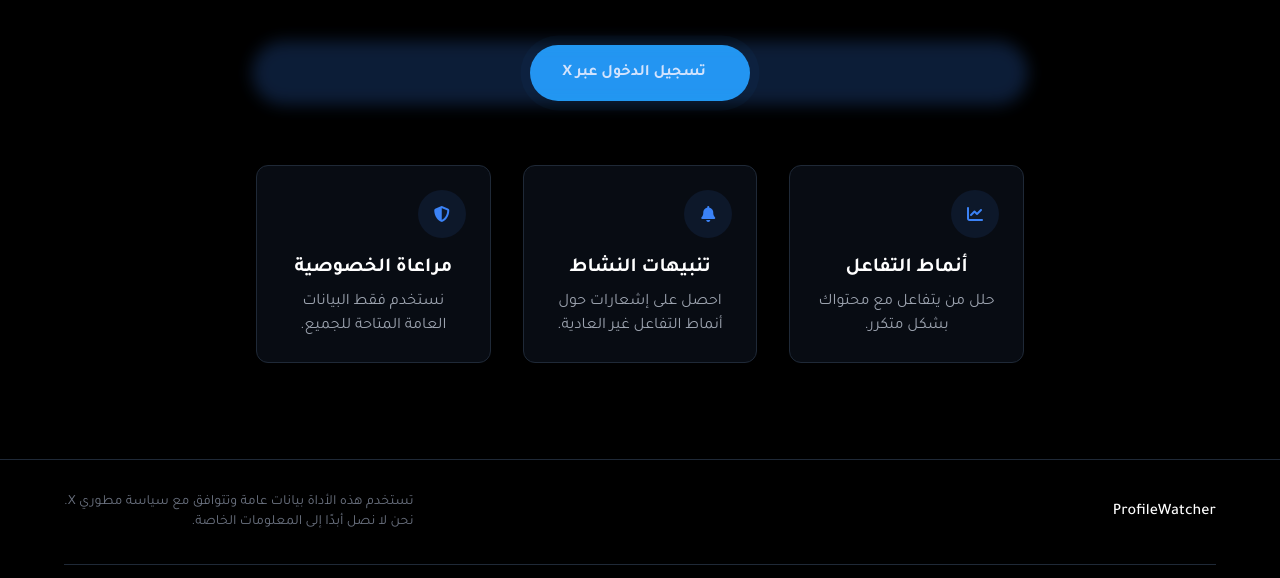
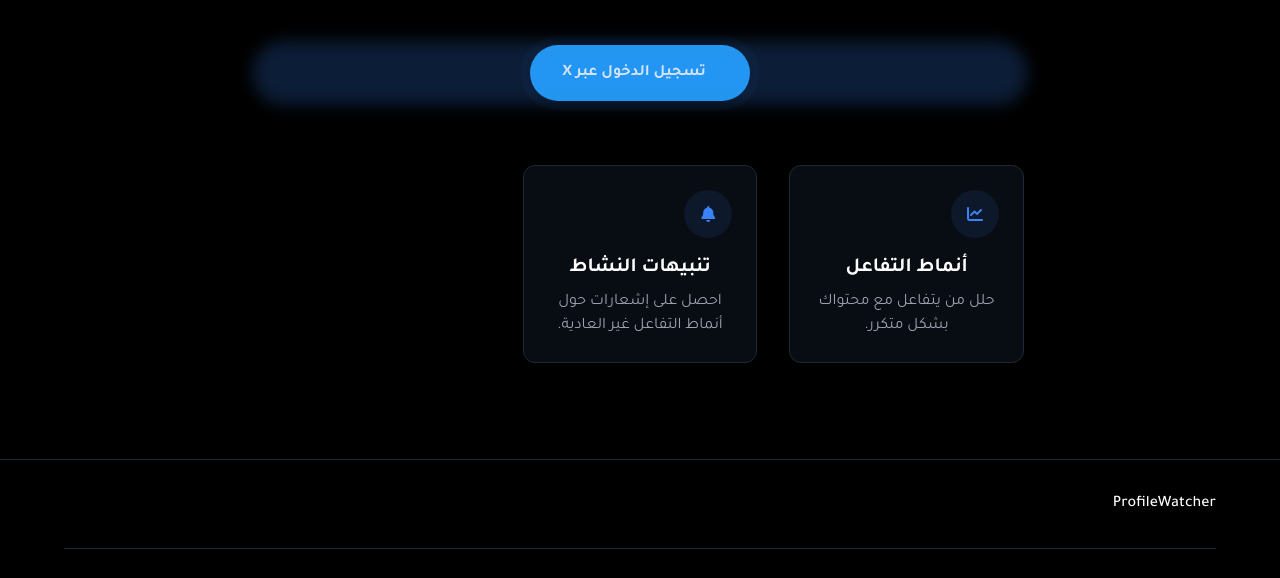
Before and after one commit to mnd911/ProfileWatcher, a website: page index.html in a window 1280 px wide. Shown: the part 360-938 px from the top of the page. Drawn offline with nearby package versions, Linux system fonts and the light colour scheme.

Commit message:
Update index.html

```diff
--- a/index.html
+++ b/index.html
@@ -113,13 +113,6 @@
                         <h3 class="text-xl font-semibold mb-2">تنبيهات النشاط</h3>
                         <p class="text-gray-400">احصل على إشعارات حول أنماط التفاعل غير العادية.</p>
                     </div>
-                    <div class="bg-gray-900/50 p-6 rounded-xl border border-gray-800">
-                        <div class="w-12 h-12 bg-blue-500/10 rounded-full flex items-center justify-center mb-4">
-                            <i class="fas fa-shield-alt text-blue-500"></i>
-                        </div>
-                        <h3 class="text-xl font-semibold mb-2">مراعاة الخصوصية</h3>
-                        <p class="text-gray-400">نستخدم فقط البيانات العامة المتاحة للجميع.</p>
-                    </div>
                 </div>
             </div>
         </div>
@@ -136,10 +129,6 @@
                     </div>
                 </div>
                 <div class="text-center md:text-right">
-                    <p class="text-sm text-gray-500">
-                        تستخدم هذه الأداة بيانات عامة وتتوافق مع سياسة مطوري X.<br>
-                        نحن لا نصل أبدًا إلى المعلومات الخاصة.
-                    </p>
                 </div>
             </div>
             <div class="mt-8 pt-8 border-t border-gray-800 flex flex-col md:flex-row justify-between items-center">
```
